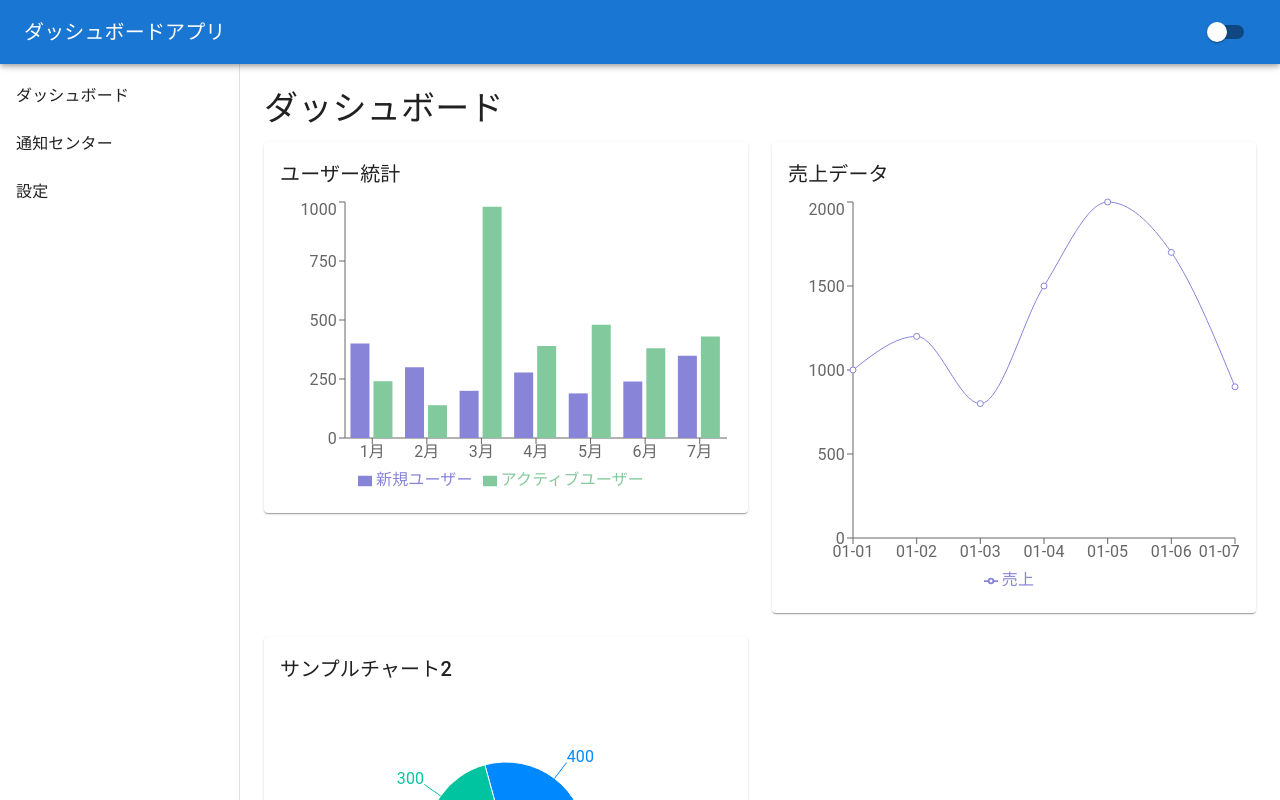
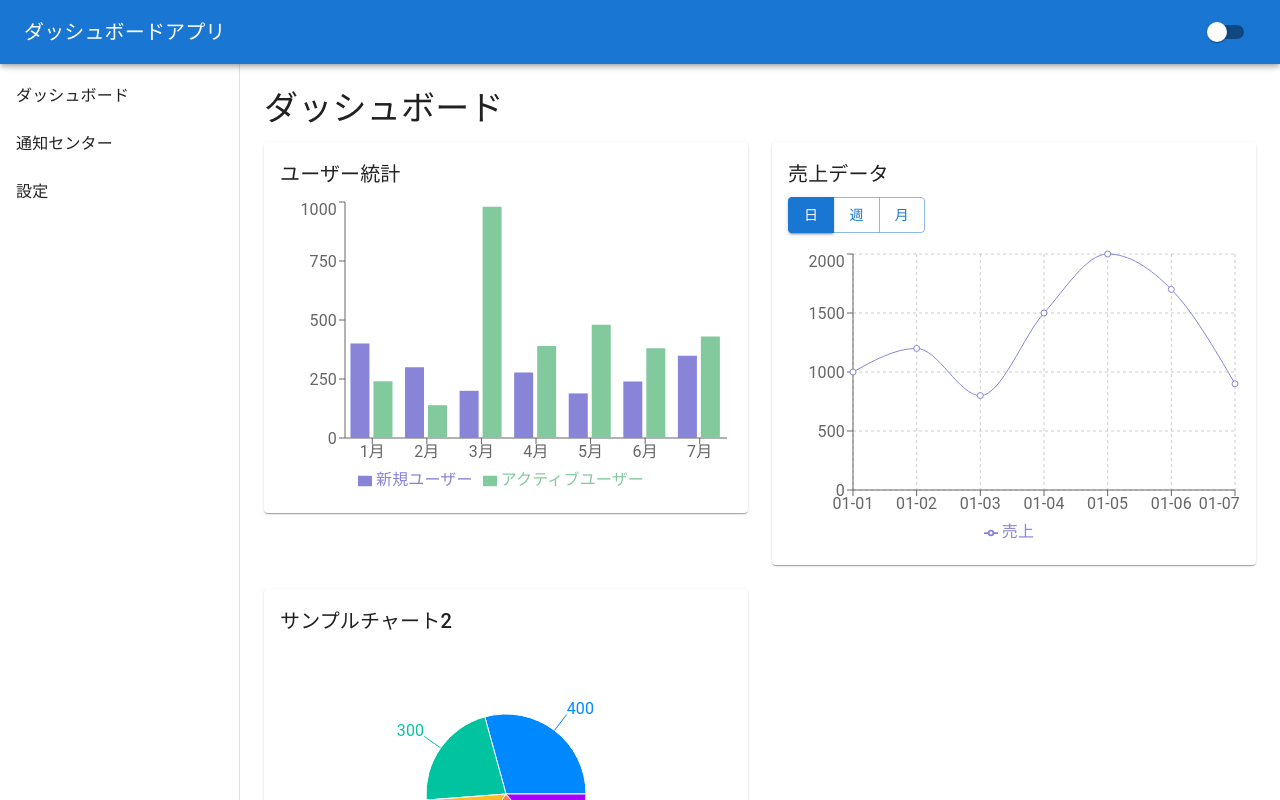
Before and after one commit to FOXHOUND-Ogasawara/dashboard-app, a React (Vite) app: page / in a window 1280 px wide. Shown: the top 800 px of the page. Built offline with nearby package versions, Linux system fonts and the light colour scheme.

Commit message:
タスク2　レビュー前

```diff
--- a/src/components/SalesChart.tsx
+++ b/src/components/SalesChart.tsx
@@ -1,4 +1,4 @@
-import React from "react";
+import React, { useState } from "react";
 import {
   LineChart,
   Line,
@@ -6,21 +6,73 @@ import {
   YAxis,
   Tooltip,
   Legend,
-  ResponsiveContainer
+  ResponsiveContainer,
+  CartesianGrid,
 } from "recharts";
-import { dailySalesData } from "../data/salesData"; // データファイルのパスは合わせてください
+import {
+  dailySalesData,
+  weeklySalesData,
+  monthlySalesData,
+} from "../data/salesData";
+import { Box, Button, ButtonGroup } from "@mui/material";
 
 const SalesChart: React.FC = () => {
+  const [mode, setMode] = useState<"daily" | "weekly" | "monthly">("daily");
+
+   // モードに応じたデータを取得
+  const getData = () => {
+    switch (mode) {
+      case "weekly":
+        return weeklySalesData;
+      case "monthly":
+        return monthlySalesData;
+      default:
+        return dailySalesData;
+    }
+  };
+
    return (
-    <ResponsiveContainer width="100%" height={400}>
-      <LineChart data={dailySalesData}>
+     <Box>
+      {/* 切り替えボタン */}
+      <ButtonGroup sx={{ mb: 2 }}>
+        <Button
+          variant={mode === "daily" ? "contained" : "outlined"}
+          onClick={() => setMode("daily")}
+        >
+          日
+        </Button>
+        <Button
+          variant={mode === "weekly" ? "contained" : "outlined"}
+          onClick={() => setMode("weekly")}
+        >
+          週
+        </Button>
+        <Button
+          variant={mode === "monthly" ? "contained" : "outlined"}
+          onClick={() => setMode("monthly")}
+        >
+          月
+        </Button>
+      </ButtonGroup>
+
+      {/* 折れ線グラフ */}
+      <ResponsiveContainer width="100%" height={300}>
+        <LineChart data={getData()}>
+          <CartesianGrid strokeDasharray="3 3" />
           <XAxis dataKey="label" />
           <YAxis />
           <Tooltip />
           <Legend />
-        <Line type="monotone" dataKey="sales" name="売上" stroke="#8884d8" />
+          <Line
+            type="monotone"
+            dataKey="sales"
+            stroke="#8884d8"
+            activeDot={{ r: 8 }}
+            name="売上"
+          />
         </LineChart>
       </ResponsiveContainer>
+    </Box>
   );
 };
 
--- a/src/pages/Dashboard.tsx
+++ b/src/pages/Dashboard.tsx
@@ -12,7 +12,7 @@ const Dashboard: React.FC = () => {
         ダッシュボード
       </Typography>
       <Grid container spacing={3}>
-        {/* サンプルチャート1 → ユーザー統計グラフ */}
+        {/* ユーザー統計グラフ */}
         <Grid item xs={12} md={6}>
           <Paper sx={{ p: 2 }}>
             <Typography variant="h6" gutterBottom>
@@ -23,6 +23,7 @@ const Dashboard: React.FC = () => {
         </Grid>
 
         <Grid item xs={12} md={6}>
+           {/* ユーザー統計グラフ */}
           <Paper sx={{ p: 2 }}>
             <Typography variant="h6" gutterBottom>
               売上データ
```
Lines whose indentation alone changed are shown as unchanged.
